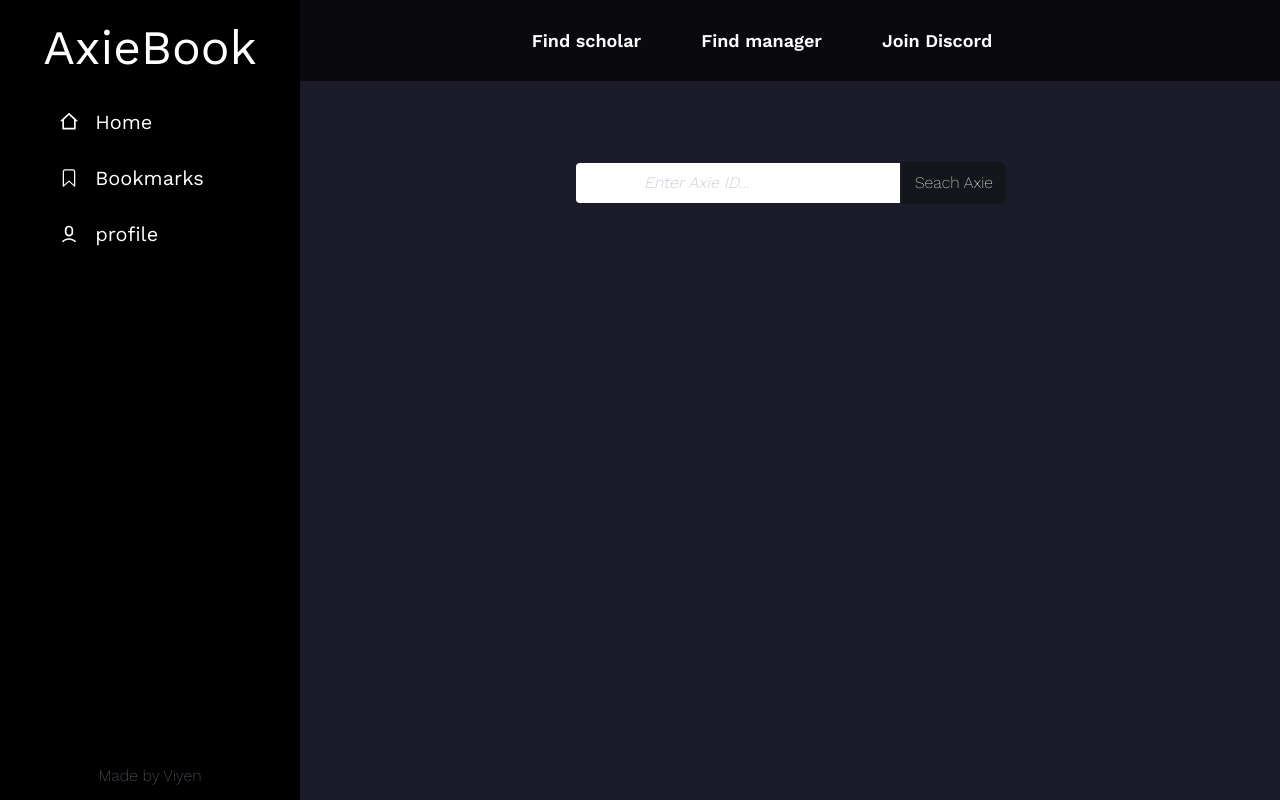
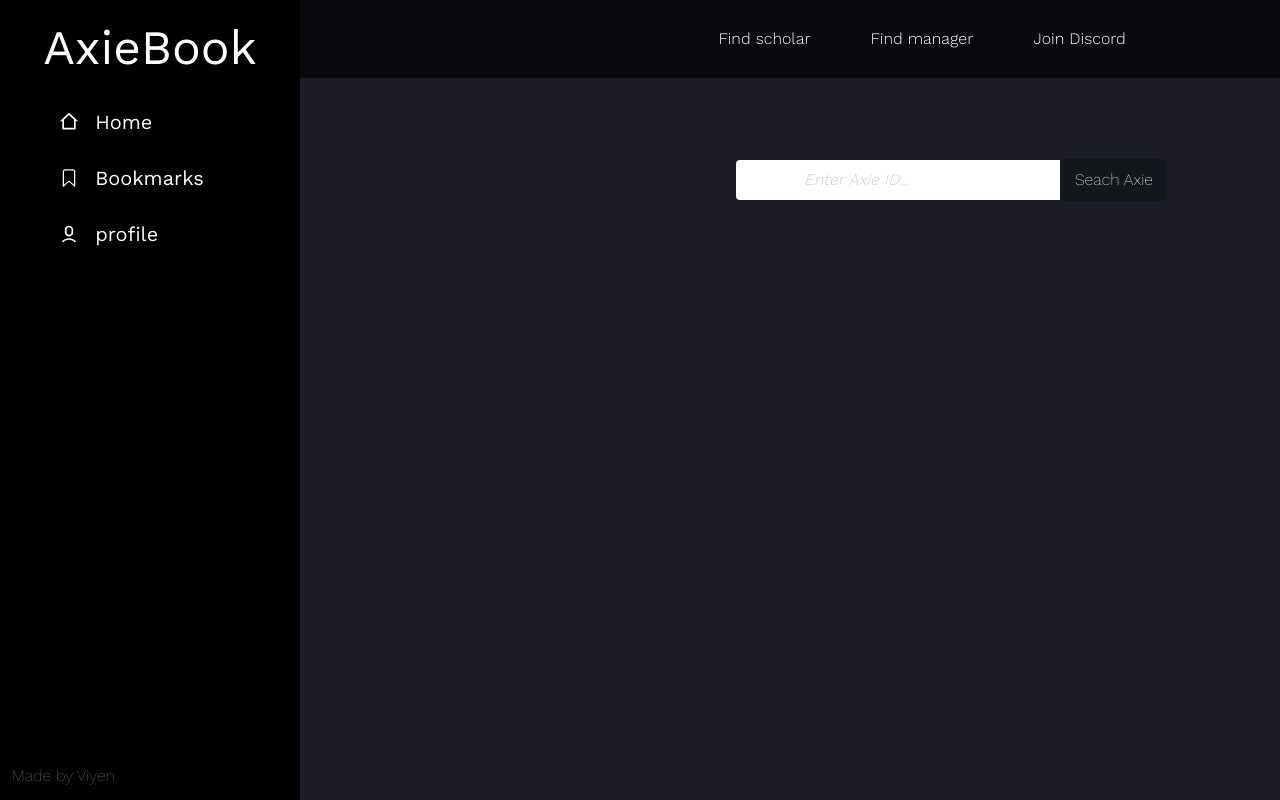
Before and after one commit to IsmailKemmoune/AxieBook, a Next.js app in the folder client/: page /post-creation in a window 1280 px wide. Built offline with nearby package versions, Linux system fonts and the light colour scheme.

Commit message:
changed home page layout

```diff
--- a/client/components/Layout.jsx
+++ b/client/components/Layout.jsx
@@ -1,14 +1,19 @@
 import Sidebar from "../components/Sidebar";
 import NavBar from "../components/NavBar";
+import RightBar from "../components/RightBar";
 
 export default function Layout({ children }) {
   return (
-    <div className="bg-primary grid grid-cols-layout h-full">
+    <div className="bg-primary grid grid-cols-layout h-full overflow-y-hidden">
       <Sidebar />
-      <div className="flex flex-col bg-primary">
+      <div className="flex flex-col bg-primary w-[1300px]">
         <NavBar />
+        {/* <div className="w-full h-10 bg-red-300 relative top-[-10px]">
+          hahahaha
+        </div> */}
         {children}
       </div>
+      <RightBar />
     </div>
   );
 }
--- a/client/components/ManagerPost.jsx
+++ b/client/components/ManagerPost.jsx
@@ -14,7 +14,7 @@
   return (
     <div
       onClick={() => setPostToggle((prevValue) => (prevValue = !prevValue))}
-      className=" bg-shades-200 m-10 hover:shadow-post hover:-translate-y-2 hover:translate-x-2 transition duration-200 ease-linear max-w-6xl min-w-[580px] cursor-pointer"
+      className=" bg-shades-200  m-10 hover:shadow-post hover:-translate-y-2 hover:translate-x-2 transition duration-200 ease-linear max-w-6xl min-w-[580px] cursor-pointer"
     >
       {postToggle && (
         <div className="pl-6 py-4 bg-secondary flex justify-between shadow-lg">
--- a/client/components/NavBar.jsx
+++ b/client/components/NavBar.jsx
@@ -8,9 +8,9 @@
   position: "sticky",
   width: "100%",
   top: "-0.5px",
-  zIndex: "10",
+  zIndex: "1",
   color: "white",
-  fontSize: "18px",
+  fontSize: "16px",
   fontWeight: "600",
   backgroundColor: "rgba(0, 0, 0, 0.65)",
   backdropFilter: "blur(12px)",
@@ -21,17 +21,17 @@
     <nav style={glassmorphism}>
       <ul className="flex ">
         <Link href="/post-creation">
-          <li className="mr-14 cursor-pointer border-2 border-transparent hover:border-b-2 hover:border-b-white">
+          <li className="mr-14 font-light cursor-pointer border-2 border-transparent hover:border-b-2 hover:border-b-white">
             Find scholar
           </li>
         </Link>
         <Link href="">
-          <li className="mr-14 cursor-pointer border-2 border-transparent hover:border-b-2 hover:border-b-white">
+          <li className="mr-14 font-light cursor-pointer border-2 border-transparent hover:border-b-2 hover:border-b-white">
             Find manager
           </li>
         </Link>
         <Link href="">
-          <li className="mr-14 cursor-pointer border-2 border-transparent hover:border-b-2 hover:border-b-white">
+          <li className="mr-14 font-light cursor-pointer border-2 border-transparent hover:border-b-2 hover:border-b-white">
             Join Discord
           </li>
         </Link>
--- /dev/null
+++ b/client/components/RightBar.jsx
@@ -0,0 +1,3 @@
+export default function RightBar() {
+  return <div className="bg-black">RightBar</div>;
+}
--- a/client/components/Sidebar.jsx
+++ b/client/components/Sidebar.jsx
@@ -5,8 +5,9 @@
 
 export default function Sidebar() {
   return (
-    <div className="bg-black ">
-      <div className="fixed h-full w-[300px] top-0 left-0 flex flex-col items-center justify-between">
+    <div className="bg-black min-w-[300px]">
+      <div className="w-full h-full bg-black flex justify-end">
+        <div className=" h-screen min-w-[300px] flex flex-col items-center justify-between">
           <div>
             <Link href="/">
               <h1 className="text-white text-5xl my-6 cursor-pointer">
@@ -28,8 +29,9 @@
               <span>profile</span>
             </button>
           </div>
-        <div>
+          <div className="w-full">
             <p className="text-shades-100 p-3 font-extralight">Made by Viyen</p>
+          </div>
         </div>
       </div>
     </div>
--- a/client/pages/index.jsx
+++ b/client/pages/index.jsx
@@ -6,11 +6,33 @@
 
 export default function Home() {
   return (
-<div className="h-full absolute left-[300px] right-0">
-    <Allotment>
-      <Allotment.Pane minSize={650} >
-      <div className="scroll-div max-h-full overflow-y-auto">
-        <div className="h-full w-full mt-32">
+    // <Allotment>
+    //   <div className="scroll-div max-h-full overflow-y-auto">
+    //     <div className="h-full w-full mt-32">
+    //       <ManagerPost />
+    //       <ManagerPost />
+    //       <ManagerPost />
+    //       <ManagerPost />
+    //       <ManagerPost />
+    //     </div>
+    //   </div>
+    //   <div className="scroll-div max-h-full overflow-y-auto">
+    //     <div className="h-full w-full mt-32">
+    //       <ScholarPost />
+    //       <ScholarPost />
+    //       <ScholarPost />
+    //       <ScholarPost />
+    //       <ScholarPost />
+    //       <ScholarPost />
+    //       <ScholarPost />
+    //     </div>
+    //   </div>
+    // </Allotment>
+
+    //WITHOUT SPLIT VERSION-------------
+    <div className="grid grid-cols-2 relative top-[-80px]">
+      <div className="scroll-div max-h-screen overflow-y-auto border-r-[1px] border-shades-200 ">
+        <div className="mt-[130px]">
           <ManagerPost />
           <ManagerPost />
           <ManagerPost />
@@ -18,10 +40,8 @@
           <ManagerPost />
         </div>
       </div>
-      </Allotment.Pane>
-      <Allotment.Pane minSize={650}>
-      <div className="scroll-div max-h-full overflow-y-auto">
-        <div className="h-full w-full mt-32">
+      <div className="scroll-div max-h-screen overflow-y-auto border-r-[1px] border-shades-200">
+        <div className="mt-[130px]">
           <ScholarPost />
           <ScholarPost />
           <ScholarPost />
@@ -31,8 +51,6 @@
           <ScholarPost />
         </div>
       </div>
-      </Allotment.Pane>
-    </Allotment>
     </div>
   );
 }
@@ -40,7 +58,7 @@
 Home.getLayout = function getLayout() {
   return (
     <Layout>
-     <Home />
+      <Home />
     </Layout>
-  )
-}
+  );
+};
--- a/client/styles/globals.css
+++ b/client/styles/globals.css
@@ -20,6 +20,7 @@
 }
 
 .scroll-div::-webkit-scrollbar {
+  display: none;
   width: 0.3vw;
 }
 .scroll-div::-webkit-scrollbar-track {
@@ -37,6 +38,7 @@
 
 html::-webkit-scrollbar {
   width: 0.3vw;
+
 }
 html::-webkit-scrollbar-track {
   background-color: #1c1b29;
--- a/client/tailwind.config.js
+++ b/client/tailwind.config.js
@@ -66,7 +66,7 @@
         default: "rgba(0, 0, 0, 0.24) 0px 3px 8px",
       },
       gridTemplateColumns: {
-        layout: "300px 1fr",
+        layout: "1fr 1300px 0.7fr",
       },
       keyframes: {
        "slide-bottom": {
```
Lines whose indentation alone changed are shown as unchanged.
